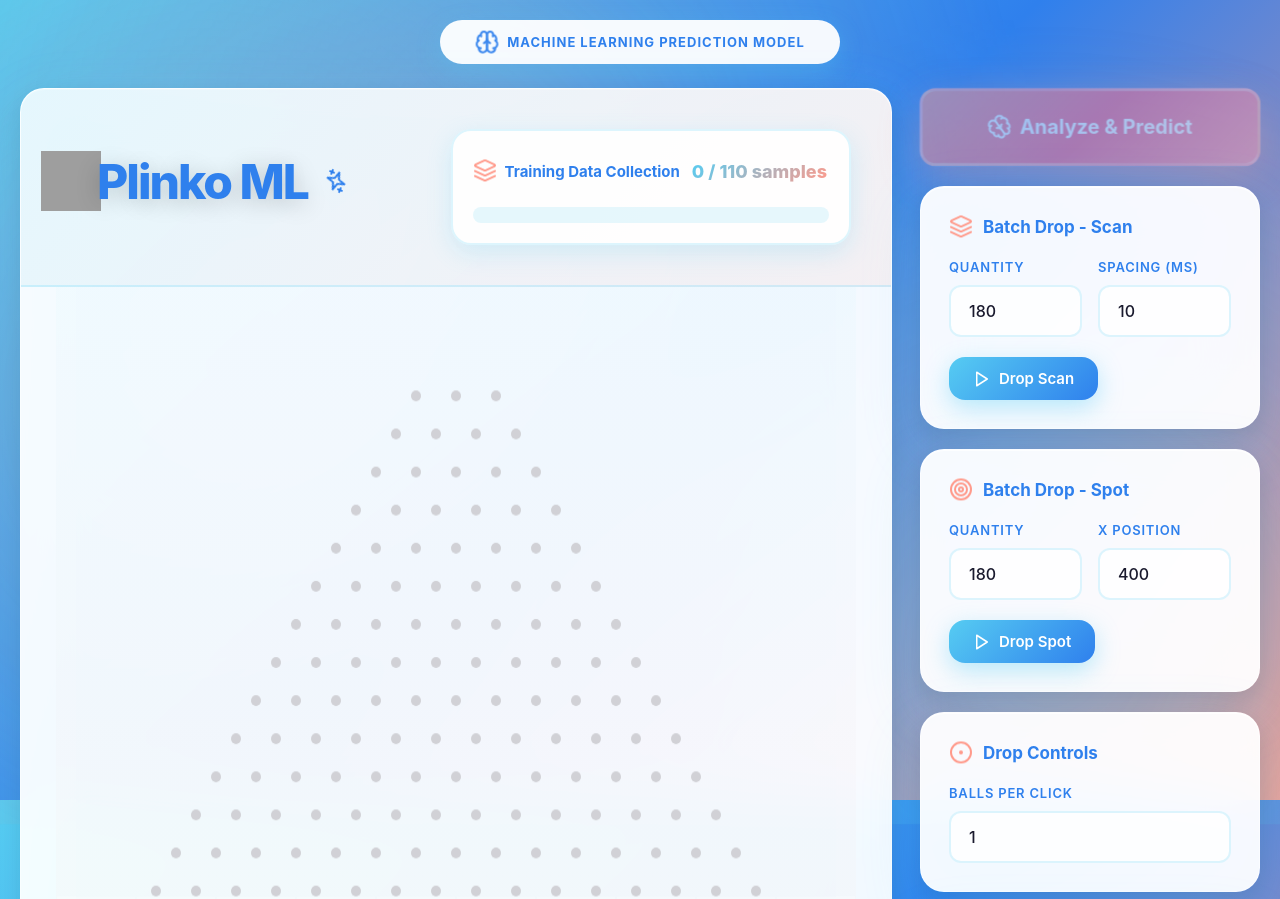
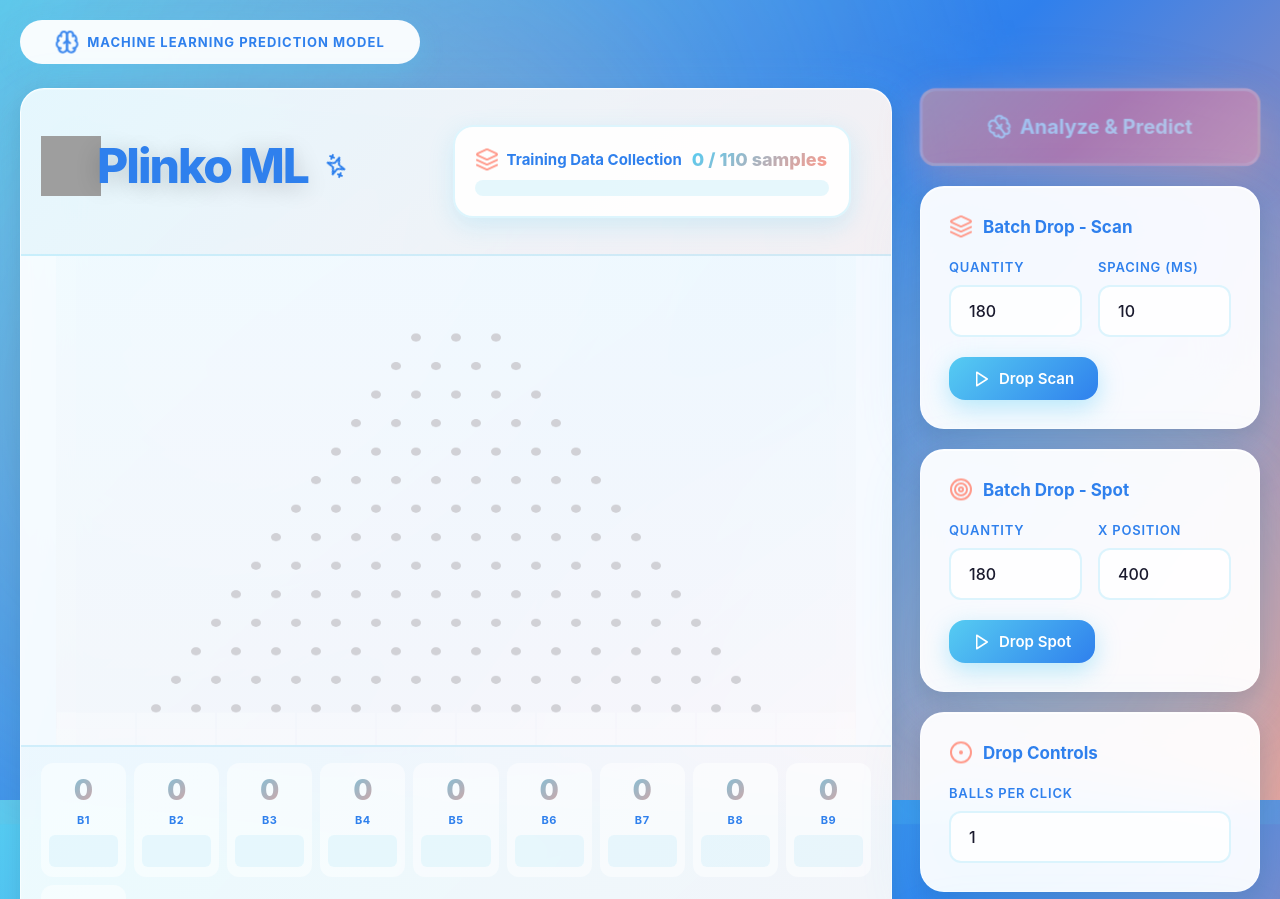
Before and after one commit to liamkande/plinko-MachineLearning, a React (Vite) app: page / in a window 1280 px wide. Shown: the top 899 px of the page. Built offline with nearby package versions, Linux system fonts and the light colour scheme; grey boxes are pictures that could not be loaded.

Commit message:
refactor: reduce analyze section and canvas header height

```diff
--- a/src/App.css
+++ b/src/App.css
@@ -5,7 +5,7 @@
 
 .header {
     display: flex;
-    flex-direction: column;
+    flex-direction: row;
     align-items: center;
     animation: fadeInDown 0.8s ease-out;
     max-width: 1400px;
@@ -153,7 +153,7 @@
 }
 
 .canvas-header {
-    padding: 20px;
+    padding: 16px 20px; /* Reduced vertical padding */
     background: linear-gradient(135deg, rgba(86, 204, 242, 0.1) 0%, rgba(255, 154, 139, 0.1) 100%);
     border-bottom: 2px solid rgba(86, 204, 242, 0.2);
     display: flex;
@@ -161,6 +161,7 @@
     justify-content: space-between;
     align-items: center;
     gap: 16px;
+
 }
 
 .canvas-title {
@@ -170,8 +171,8 @@
     font-size: clamp(16px, 3vw, 20px);
     font-weight: 700;
     color: #2f80ed;
+    flex: 1; /* Take available space */
 }
-
 .section-icon {
     color: #ff9a8b;
     animation: bounce 2s infinite;
@@ -190,8 +191,8 @@
 .canvas-info {
     display: flex;
     gap: 12px;
-    flex-wrap: wrap;
-    justify-content: center;
+    flex-wrap: nowrap; /* Keep badges together */
+    flex-shrink: 0; /* Prevent shrinking */
 }
 
 .info-badge {
@@ -219,12 +220,13 @@
     width: 100%;
     max-width: 800px;
     height: 0;
-    padding-bottom: 75%; /* 4:3 aspect ratio */
+    padding-bottom: 56.25%; /* Reduced from 75% (16:9 ratio instead of 4:3) */
     margin: 0 auto;
     cursor: crosshair;
     position: relative;
     background: linear-gradient(180deg, rgba(86, 204, 242, 0.03) 0%, rgba(255, 154, 139, 0.03) 100%);
 }
+
 
 .canvas-wrapper canvas {
     position: absolute;
@@ -237,7 +239,7 @@
 .buckets {
     display: grid;
     grid-template-columns: repeat(auto-fit, minmax(80px, 1fr));
-    padding: 20px;
+    padding: 16px 20px; /* Reduced vertical padding */
     background: linear-gradient(135deg, rgba(86, 204, 242, 0.05) 0%, rgba(255, 154, 139, 0.05) 100%);
     border-top: 2px solid rgba(86, 204, 242, 0.2);
     gap: 8px;
@@ -245,12 +247,13 @@
 
 .bucket {
     text-align: center;
-    padding: 12px 8px;
+    padding: 10px 8px; /* Reduced padding */
     border-radius: 12px;
     background: rgba(255, 255, 255, 0.5);
     transition: all 0.3s cubic-bezier(0.4, 0, 0.2, 1);
     position: relative;
 }
+
 
 .bucket:hover {
     background: rgba(255, 255, 255, 0.8);
@@ -277,7 +280,7 @@
 }
 
 .bucket-bar {
-    height: 40px;
+    height: 32px; /* Reduced from 40px */
     background: rgba(86, 204, 242, 0.1);
     border-radius: 6px;
     overflow: hidden;
@@ -315,12 +318,9 @@
     display: flex;
     justify-content: space-between;
     align-items: center;
-    margin-bottom: 16px;
-    min-height: 40px;
-    gap: 10px;
-    flex-wrap: wrap;
+    margin-bottom: 0.5rem;
+    gap: 0.5rem;
 }
-
 .progress-label {
     display: flex;
     align-items: center;
@@ -652,7 +652,7 @@
     }
 
     .canvas-header {
-        padding: 16px;
+        padding: 12px 16px;
         flex-direction: column;
         align-items: center;
     }
@@ -661,10 +661,9 @@
         justify-content: center;
     }
 
+
     .buckets {
-        grid-template-columns: repeat(auto-fit, minmax(60px, 1fr));
-        padding: 16px;
-        gap: 6px;
+        padding: 12px 16px;
     }
 
     .bucket {
@@ -672,7 +671,7 @@
     }
 
     .bucket-bar {
-        height: 30px;
+        height: 24px;
     }
 
     .progress-container {
```
